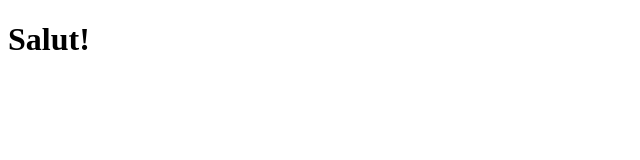
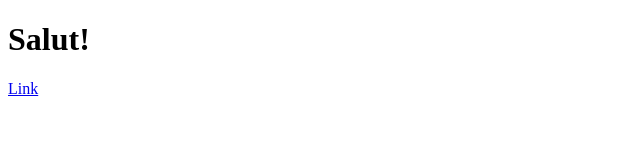
Before and after one commit to aura80/goit-homework-02, a plain HTML site: page index.html in a window 1280 px wide. Shown: the full height of the page, 0-640 px from the left. Drawn offline with Linux system fonts and the light colour scheme.

Commit message:
Second commit html

```diff
--- a/index.html
+++ b/index.html
@@ -7,5 +7,6 @@
 </head>
 <body>
     <h1>Salut!</h1>
+    <a href="https://codepip.com/games/" target="_blank">Link</a>
 </body>
 </html>
```
